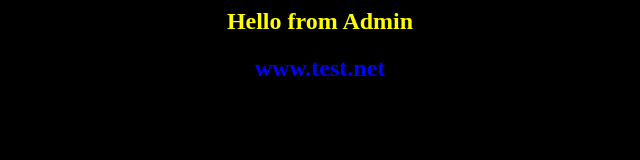
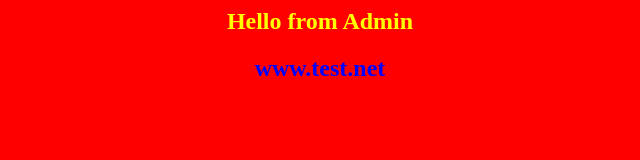
Before and after one commit to BoozhanDV/app-for-jenkins, a plain HTML site: page index.html in a window 1280 px wide. Shown: the whole page, without its empty margins (320-960 px from the left). Drawn offline with Linux system fonts and the light colour scheme.

Commit message:
changed background color

```diff
--- a/index.html
+++ b/index.html
@@ -1,5 +1,5 @@
 <html>
-<body bgcolor=black>
+<body bgcolor=red>
 <center>
 <h2><font color=yellow>Hello from Admin</font><h2>
 
```
